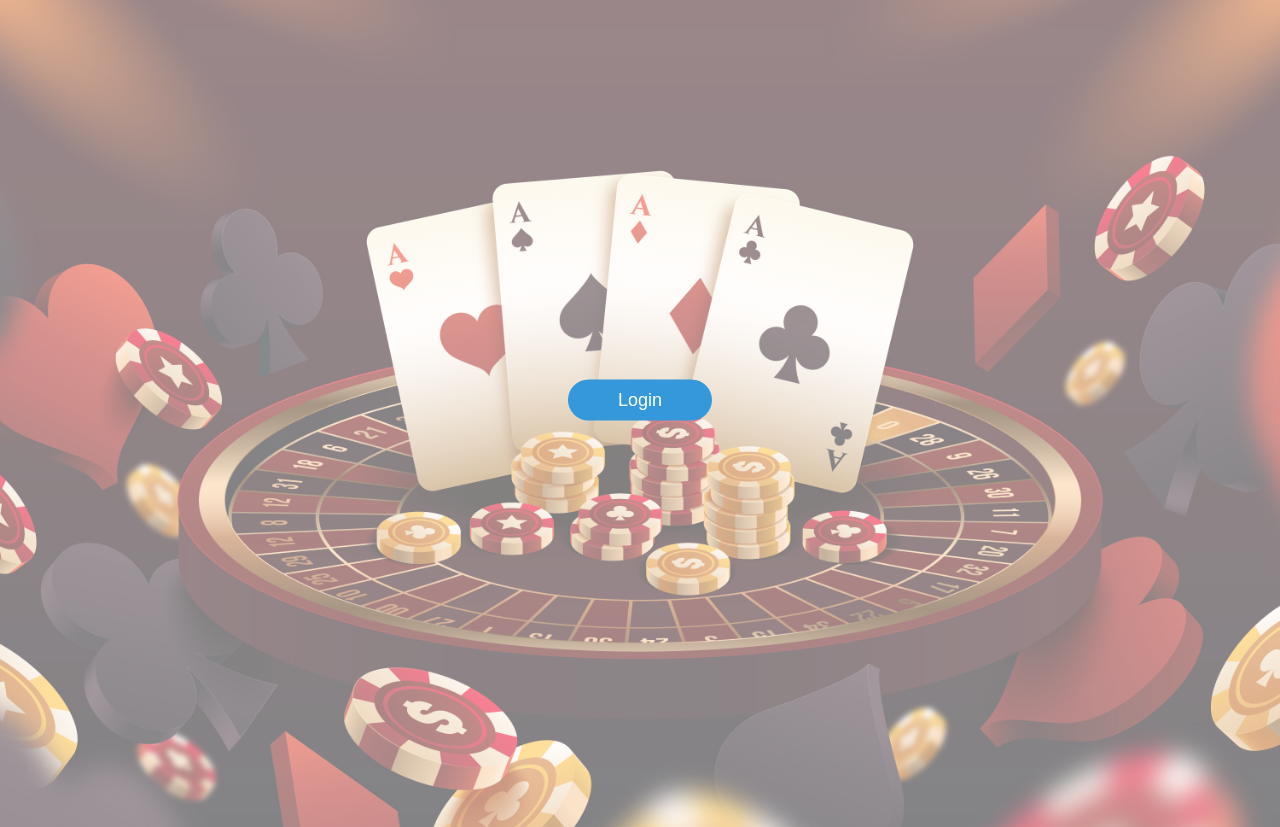
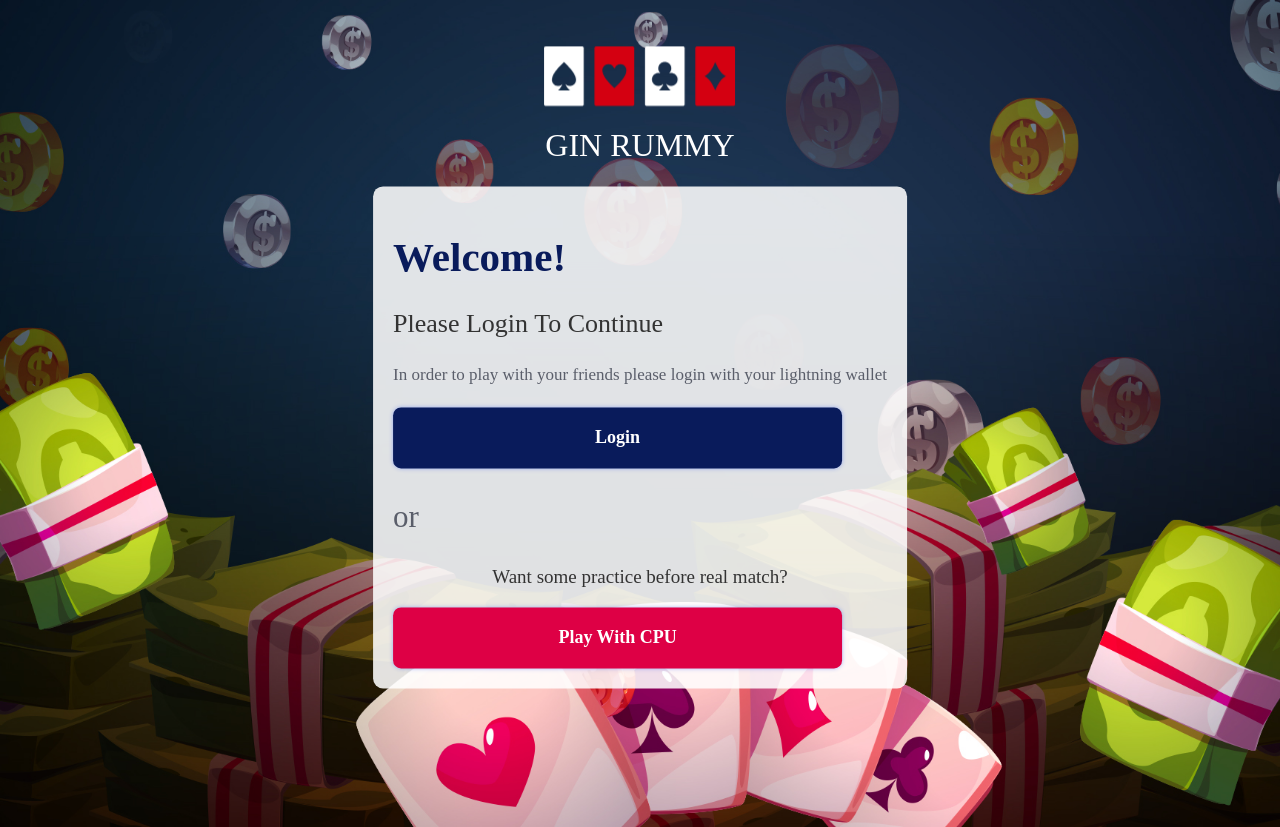
Before and after one commit to iYogesharma/Rummy, a website: page public/login.html in a window 1280 px wide. Drawn offline with Linux system fonts and the light colour scheme.

Commit message:
Login Page and UI changes

```diff
--- a/public/login.html
+++ b/public/login.html
@@ -1,18 +1,41 @@
 <!DOCTYPE html>
 <html lang="en">
   <head>
-    <meta charset="UTF-8">
-    <meta name="viewport" content="width=device-width, initial-scale=1.0">
+    <meta charset="UTF-8" />
+    <meta name="viewport" content="width=device-width, initial-scale=1.0" />
     <title>Login</title>
-    <link rel="stylesheet" href="/stylesheets/login.css">
+    <link rel="stylesheet" href="/stylesheets/login.css" />
   </head>
   <body>
+    <div class="full-container">
+      <img src="background.png" alt="Rummy Game" />
+      <div class="frame">
+        <img src="Frame.png" alt="Frame" />
+        <h1 class="heading">GIN RUMMY</h1>
+        <div class="login-box">
+          <h1 class="login-heading">Welcome!</h1>
+          <h3 class="login-des">Please Login To Continue</h3>
+          <h4 class="login-subDes">
+            In order to play with your friends please login with your lightning
+            wallet
+          </h4>
           <div>
-        <img src="background.jpg" alt="Rummy Game">
             <a href="http://localhost:8000/login/alby" class="button-link">
-            <button>Login</button>
+              <button type="submit" class="login-button">Login</button>
             </a>
-        <i class="fa-brands fa-google-play"></i>
+          </div>
+          <div>
+            <div class="divider"></div>
+            <p class="smalltext">or</p>
+          </div>
+          <div>
+            <p class="description">Want some practice before real match?</p>
+            <div>
+              <button class="practice-button" id="cpubtn">Play With CPU</button>
+            </div>
+          </div>
+        </div>
+      </div>
     </div>
   </body>
 </html>
--- a/public/stylesheets/game.css
+++ b/public/stylesheets/game.css
@@ -1,6 +1,7 @@
 body {
-  background-color: #252525 !important;
+  background-image: url("../playground-bg.jpg");
   overflow: hidden;
+  object-fit: cover;
 }
 
 #cards {
@@ -25,16 +26,16 @@ body {
 }
 
 #hints {
-  color: #FAFAFA;
-  -webkit-transition: -webkit-transform .5s ease-out;
-  transition: -webkit-transform .5s ease-out;
-  transition: -ms-transform .5s ease-out;
-  transition: transform .5s ease-out;
+  color: #fafafa;
+  -webkit-transition: -webkit-transform 0.5s ease-out;
+  transition: -webkit-transform 0.5s ease-out;
+  transition: -ms-transform 0.5s ease-out;
+  transition: transform 0.5s ease-out;
 }
 
 /* Original Cards/Image @ http://www.rummytastic.com/ */
 .card {
-  background-image: url('../cards.png');
+  background-image: url("../cards.png");
   -webkit-background-size: 2004px 800px;
   background-size: 2004px 800px;
   width: 141px;
@@ -43,10 +44,10 @@ body {
   z-index: 2;
   border: 1px solid #333;
   border-radius: 10px;
-  -webkit-transition: -webkit-transform .6s ease-out;
-  transition: -webkit-transform .6s ease-out;
-  transition: -ms-transform .6s ease-out;
-  transition: transform .6s ease-out;
+  -webkit-transition: -webkit-transform 0.6s ease-out;
+  transition: -webkit-transform 0.6s ease-out;
+  transition: -ms-transform 0.6s ease-out;
+  transition: transform 0.6s ease-out;
   -webkit-transform: translateX(0px) translateY(0px) rotateZ(0deg);
   -ms-transform: translateX(0px) translateY(0px) rotateZ(0deg);
   transform: translateX(0px) translateY(0px) rotateZ(0deg);
--- a/public/stylesheets/login.css
+++ b/public/stylesheets/login.css
@@ -2,13 +2,11 @@ body {
   display: flex;
   justify-content: center;
   align-items: center;
-    height: 100vh;
   margin: 0;
 }
 
-div {
+.full-container {
   position: relative;
-    text-align: center;
 }
 
 img {
@@ -18,30 +16,107 @@ img {
   margin: 0 auto;
 }
 
-div::before {
-    content: "";
+.frame {
   position: absolute;
-    top: 0;
-    right: 0;
-    bottom: 0;
-    left: 0;
-    background: linear-gradient(to bottom, rgba(255, 255, 255, 0.5), rgba(255, 255, 255, 0.5));
-}
-
-a.button-link {
-    position: absolute;
-    top: 50%;
+  top: 25%;
   left: 50%;
-    transform: translate(-50%, -50%);
+  transform: translate(-50%, -25%);
   text-decoration: none;
 }
 
-button {
-    padding: 10px 50px;
+.heading {
+  color: #fff;
+  text-align: center;
+  font-family: Jomhuria;
+  font-style: normal;
+  font-weight: 400;
+  line-height: normal;
+}
+
+.login-box {
+  background: rgba(255, 255, 255, 0.87);
+  padding: 20px;
+  border-radius: 10px;
+}
+
+.login-button {
+  color: #fff;
+  font-family: Montserrat;
   font-size: 18px;
-    background-color: #3498db;
-    color: #fff;
-    border-radius: 10rem;
+  font-style: normal;
+  font-weight: 700;
+  line-height: normal;
+  width: 449px;
+  height: 61px;
+  flex-shrink: 0;
+  border-radius: 8px;
+  border: 0.5px solid #1b134a;
+  background: #091b5b;
+  box-shadow: 0px 0px 4px 0px rgba(0, 56, 255, 0.34);
   border: none;
   cursor: pointer;
 }
+
+.practice-button {
+  color: #fff;
+  font-family: Montserrat;
+  font-size: 18px;
+  font-style: normal;
+  font-weight: 700;
+  line-height: normal;
+  width: 449px;
+  height: 61px;
+  flex-shrink: 0;
+  border-radius: 8px;
+  border: 0.5px solid #1b134a;
+  background: #de0045;
+  box-shadow: 0px 0px 4px 0px rgba(0, 56, 255, 0.34);
+  border: none;
+  cursor: pointer;
+}
+
+.login-heading {
+  color: #091b5b;
+  font-family: Montserrat;
+  font-size: 41px;
+  font-style: normal;
+  font-weight: 600;
+  line-height: normal;
+}
+
+.description {
+  color: #333;
+  font-family: Montserrat;
+  font-size: 19px;
+  font-style: normal;
+  font-weight: 500;
+  line-height: normal;
+  text-align: center;
+}
+
+.login-des {
+  color: #333;
+  font-family: Montserrat;
+  font-size: 26px;
+  font-style: normal;
+  font-weight: 400;
+  line-height: normal;
+}
+
+.login-subDes {
+  color: #5a5e6a;
+  font-family: Montserrat;
+  font-size: 17px;
+  font-style: normal;
+  font-weight: 400;
+  line-height: normal;
+}
+
+.smalltext {
+  color: #5a5e6a;
+  font-family: Montserrat;
+  font-size: 31px;
+  font-style: normal;
+  font-weight: 400;
+  line-height: normal;
+}
```
Also changed, not shown: public/Frame.png (added), public/background.jpg (deleted), public/background.png (added), public/playground-bg.jpg (added). Lines whose indentation alone changed are shown as unchanged.
